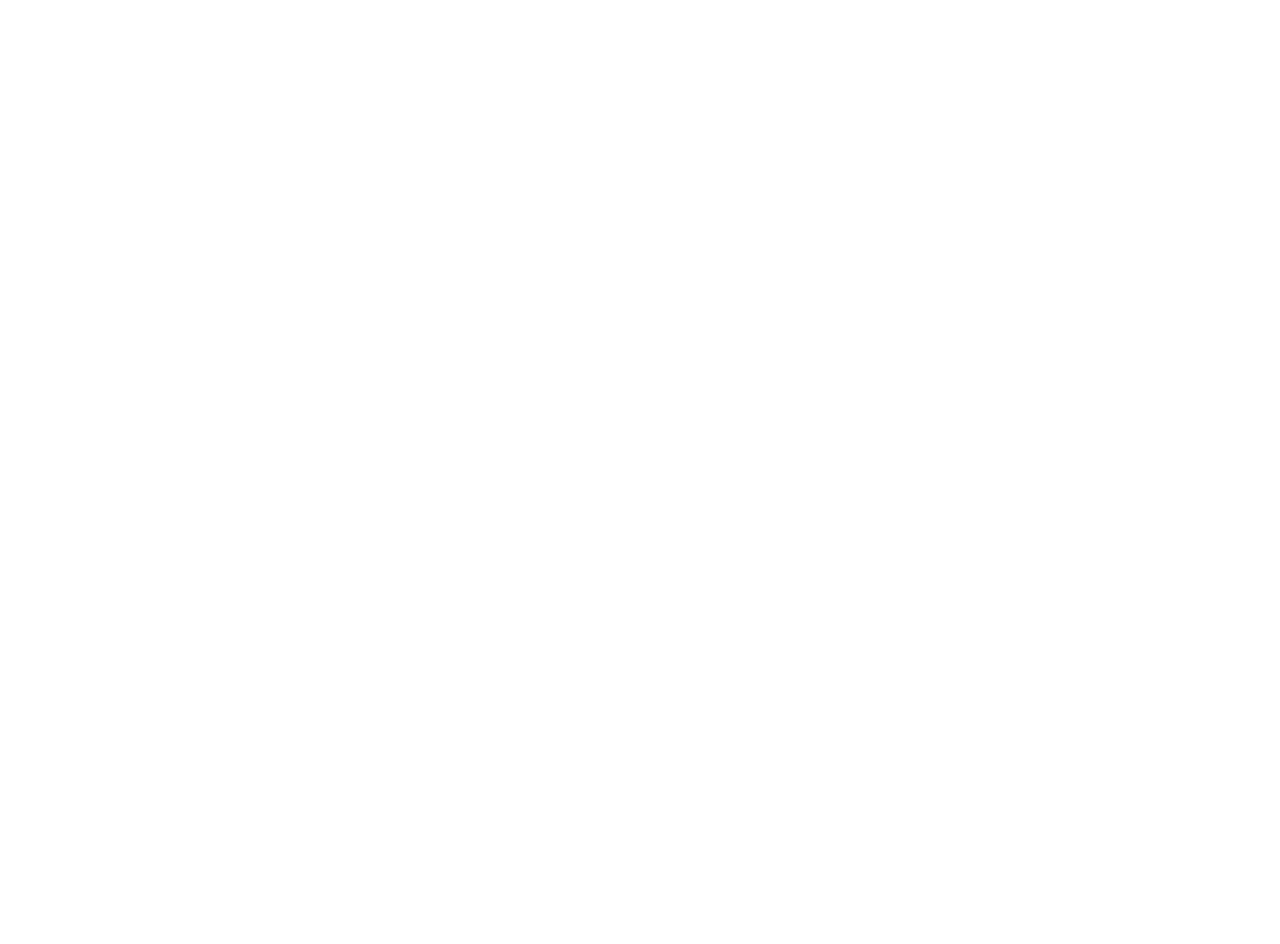
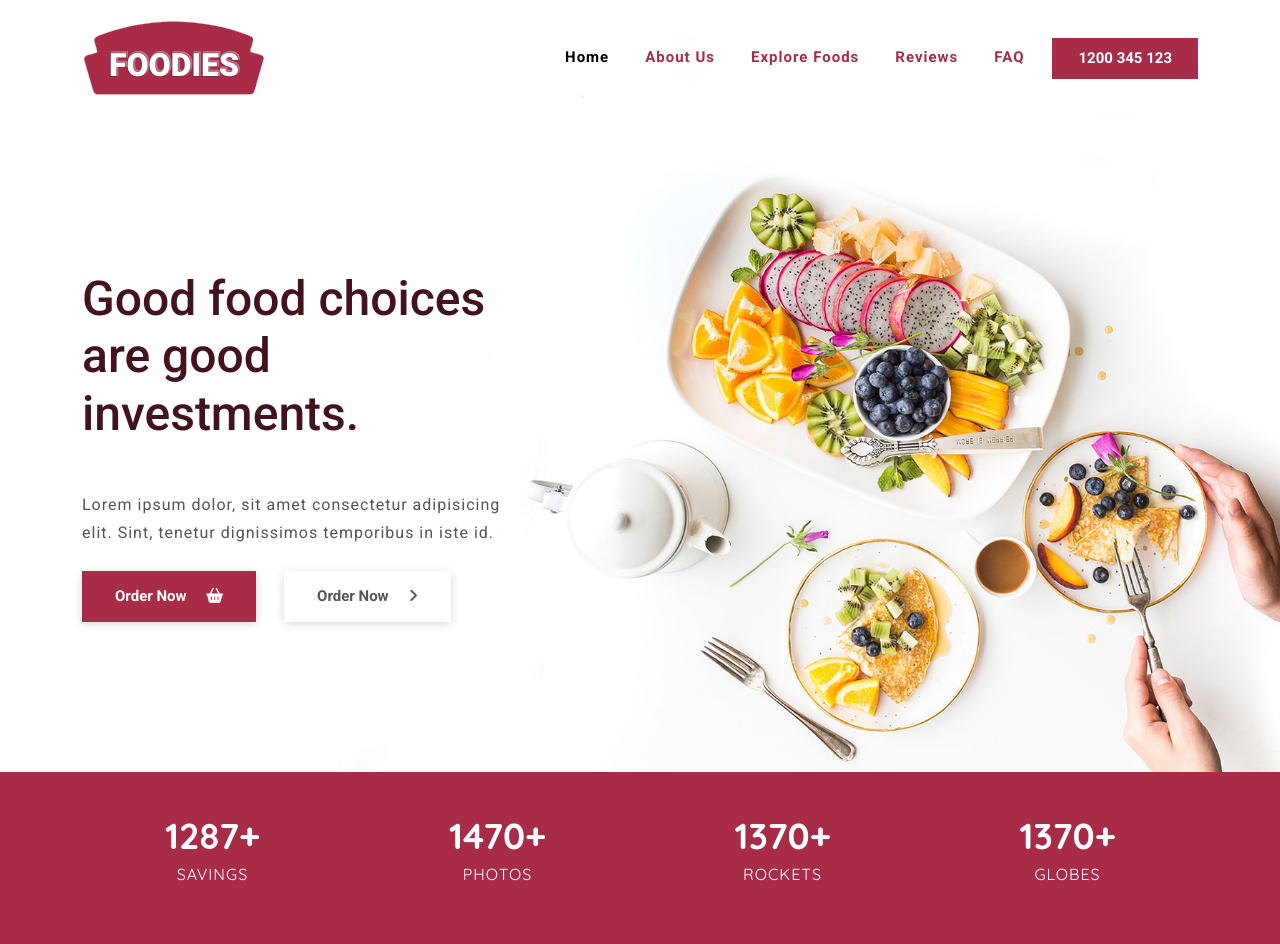
Before and after one commit to balbir1998/food-Restaurant, a plain HTML site: page index.html in a window 1280 px wide. Before the commit the page ends 800 px from the top, so only its background shows below. Drawn offline with nearby package versions, Linux system fonts and the light colour scheme.

Commit message:
header,top-banner and counter section

```diff
--- a/index.html
+++ b/index.html
@@ -4,13 +4,110 @@
 <head>
     <meta charset="UTF-8">
     <meta name="viewport" content="width=device-width, initial-scale=1.0">
-    <title>Document</title>
+    <title>Foodies</title>
     <link href="https://cdn.jsdelivr.net/npm/bootstrap@5.3.5/dist/css/bootstrap.min.css" rel="stylesheet"
         integrity="sha384-SgOJa3DmI69IUzQ2PVdRZhwQ+dy64/BUtbMJw1MZ8t5HZApcHrRKUc4W0kG879m7" crossorigin="anonymous">
+    <link rel="stylesheet" href="https://cdnjs.cloudflare.com/ajax/libs/font-awesome/6.7.2/css/all.min.css"
+        integrity="sha512-Evv84Mr4kqVGRNSgIGL/F/aIDqQb7xQ2vcrdIwxfjThSH8CSR7PBEakCr51Ck+w+/U6swU2Im1vVX0SVk9ABhg=="
+        crossorigin="anonymous" referrerpolicy="no-referrer" />
+    <link rel="stylesheet" href="./css/style.css">
+    <link rel="stylesheet" href="./css/responsive-style.css">
+    <script src="./js/main.js" defer></script>
 </head>
 
 <body>
 
+    <!-- header design -->
+    <header>
+        <nav class="navbar navbar-expand-lg navigation-wrap">
+            <div class="container">
+                <a class="navbar-brand" href="#"><img src="./assets/logo.png" alt="" srcset=""></a>
+                <button class="navbar-toggler" type="button" data-bs-toggle="collapse"
+                    data-bs-target="#navbarSupportedContent" aria-controls="navbarSupportedContent"
+                    aria-expanded="false" aria-label="Toggle navigation">
+                    <span class="navbar-toggler-icon"></span>
+                </button>
+                <div class="collapse navbar-collapse" id="navbarSupportedContent">
+                    <ul class="navbar-nav ms-auto mb-2 mb-lg-0">
+                        <li class="nav-item">
+                            <a class="nav-link active" aria-current="page" href="#home">Home</a>
+                        </li>
+                        <li class="nav-item">
+                            <a class="nav-link" href="#about">About Us</a>
+                        </li>
+                        <li class="nav-item">
+                            <a class="nav-link" href="#explore-food">Explore Foods</a>
+                        </li>
+                        <li class="nav-item">
+                            <a class="nav-link" href="#reviews">Reviews</a>
+                        </li>
+                        <li class="nav-item">
+                            <a class="nav-link" href="#faq">FAQ</a>
+                        </li>
+                        <li>
+                            <button class="main-btn" href="#">1200 345 123</button>
+                        </li>
+                    </ul>
+                </div>
+            </div>
+        </nav>
+    </header>
+
+    <!-- section - 1 top-banner -->
+    <section id="home">
+        <div class="container-fluid px-0 top-banner">
+            <div class="container">
+                <div class="row">
+                    <div class="col-lg-5 col-md-6">
+                        <h1>Good food choices are good investments.</h1>
+                        <p>Lorem ipsum dolor, sit amet consectetur adipisicing elit. Sint, tenetur dignissimos
+                            temporibus in
+                            iste id.</p>
+                        <div class="mt-4">
+                            <button class="main-btn">Order Now <i class="fa-solid fa-basket-shopping ps-3"></i></button>
+                            <button class="white-btn ms-lg-4 mt-lg-0 mt-4">
+                                Order Now <i class="fa-solid fa-angle-right ps-3"></i></i>
+                            </button>
+                        </div>
+                    </div>
+                </div>
+            </div>
+        </div>
+    </section>
+
+    <!-- section - 2 counter -->
+    <section id="counter">
+        <section class="counter-section">
+            <div class="container">
+                <div class="row text-center">
+                    <div class="col-md-3 mb-md-0 mb-5">
+                        <h2>
+                            <span id="count1"></span>+
+                            <p>SAVINGS</p>
+                        </h2>
+                    </div>
+                    <div class="col-md-3 mb-md-0 mb-5">
+                        <h2>
+                            <span id="count2"></span>+
+                            <p>PHOTOS</p>
+                        </h2>
+                    </div>
+                    <div class="col-md-3 mb-md-0 mb-5">
+                        <h2>
+                            <span id="count3"></span>+
+                            <p>ROCKETS</p>
+                        </h2>
+                    </div>
+                    <div class="col-md-3 mb-md-0 mb-5">
+                        <h2>
+                            <span id="count4"></span>+
+                            <p>GLOBES</p>
+                        </h2>
+                    </div>
+                </div>
+            </div>
+        </section>
+    </section>
 
 
     <script src="https://cdn.jsdelivr.net/npm/bootstrap@5.3.5/dist/js/bootstrap.bundle.min.js"
```
